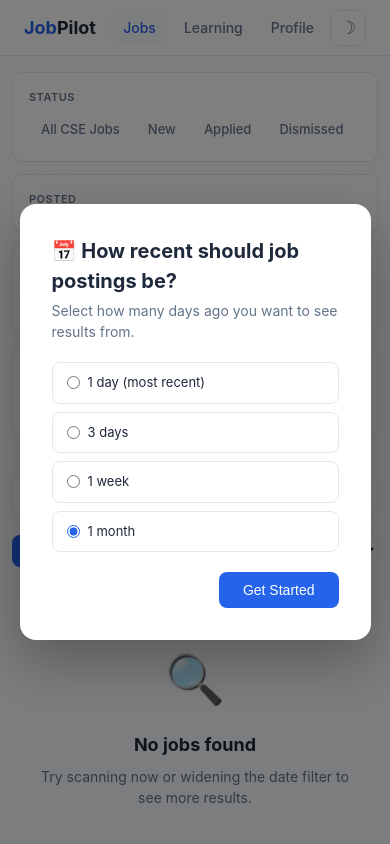
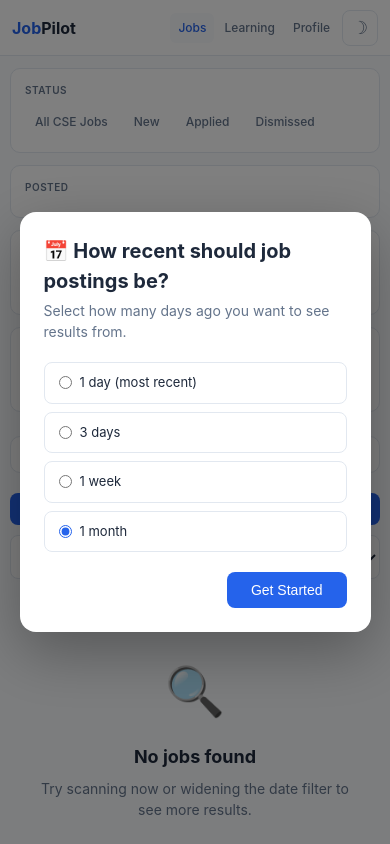
Before and after one commit to ssmugdho7/jobpilot, a Flask app: template app/web/templates/index.html in a window 390 px wide. Run offline with Flask 3, Linux system fonts and the light colour scheme; the template is opened without the code that fills it, so the values that code supplies are empty; parts of the project's set-up code (start-up, migrations or seed data) failed here and were passed over.

Commit message:
responsive: improve mobile layout for job cards, buttons, header, pagination, forms

```diff
--- a/app/web/templates/index.html
+++ b/app/web/templates/index.html
@@ -44,16 +44,17 @@
     a:hover { text-decoration: underline; }
 
     .header { background: var(--card); border-bottom: 1px solid var(--border); padding: 0 24px; height: 56px; display: flex; align-items: center; justify-content: space-between; position: sticky; top: 0; z-index: 100; }
-    .logo { font-size: 18px; font-weight: 700; color: var(--blue); }
+    .logo { font-size: 18px; font-weight: 700; color: var(--blue); flex-shrink: 0; }
     .logo span { color: var(--text); }
-    .header-right { display: flex; align-items: center; gap: 4px; }
-    .nav { display: flex; align-items: center; gap: 4px; }
-    .nav a { padding: 6px 12px; border-radius: 6px; font-size: 14px; color: var(--muted); font-weight: 500; }
+    .header-right { display: flex; align-items: center; gap: 4px; flex-shrink: 0; }
+    .nav { display: flex; align-items: center; gap: 2px; overflow-x: auto; scrollbar-width: none; -ms-overflow-style: none; }
+    .nav::-webkit-scrollbar { display: none; }
+    .nav a { padding: 6px 12px; border-radius: 6px; font-size: 14px; color: var(--muted); font-weight: 500; white-space: nowrap; }
     .nav a:hover { background: var(--bg); text-decoration: none; }
     .nav a.active { color: var(--blue); background: var(--bg); }
-    .theme-toggle { width: 36px; height: 36px; border-radius: 8px; border: 1px solid var(--border); background: var(--card); color: var(--muted); cursor: pointer; display: flex; align-items: center; justify-content: center; font-size: 18px; }
+    .theme-toggle { width: 36px; height: 36px; border-radius: 8px; border: 1px solid var(--border); background: var(--card); color: var(--muted); cursor: pointer; display: flex; align-items: center; justify-content: center; font-size: 18px; flex-shrink: 0; }
     .theme-toggle:hover { color: var(--text); border-color: var(--muted); }
-    .user-menu { display: flex; align-items: center; gap: 8px; margin-left: 8px; padding-left: 12px; border-left: 1px solid var(--border); }
+    .user-menu { display: flex; align-items: center; gap: 8px; margin-left: 8px; padding-left: 12px; border-left: 1px solid var(--border); flex-shrink: 0; }
     .user-menu .name { font-size: 13px; color: var(--muted); }
     .user-menu .logout { font-size: 13px; color: var(--muted); padding: 4px 10px; border-radius: 6px; }
     .user-menu .logout:hover { background: var(--red-bg); color: var(--red); text-decoration: none; }
@@ -111,12 +112,12 @@
     .followup-badge { display: inline-flex; align-items: center; gap: 4px; font-size: 11px; padding: 3px 10px; border-radius: 12px; background: var(--orange-bg, #fef3c7); color: var(--orange, #92400e); font-weight: 600; }
     .early-badge { display: inline-flex; align-items: center; gap: 4px; font-size: 11px; padding: 4px 12px; border-radius: 12px; background: #fff7ed; color: #c2410c; font-weight: 700; border: 1px solid #fdba74; letter-spacing: .2px; }
     [data-theme="dark"] .early-badge { background: #431407; color: #fdba74; border-color: #7c2d12; }
-    .gmail-btn { display: inline-flex; align-items: center; gap: 5px; padding: 6px 14px; border-radius: 8px; font-size: 13px; font-weight: 500; background: #1a73e8; color: #fff; border: none; cursor: pointer; }
+    .gmail-btn { display: inline-flex; align-items: center; justify-content: center; gap: 6px; padding: 10px 16px; border-radius: 8px; font-size: 14px; font-weight: 600; background: #1a73e8; color: #fff; border: none; cursor: pointer; min-height: 44px; }
     .gmail-btn:hover { background: #1557b0; text-decoration: none; color: #fff; }
-    .apply-now { display: inline-flex; align-items: center; gap: 5px; padding: 8px 18px; border-radius: 8px; font-size: 14px; font-weight: 600; background: #16a34a; color: #fff; border: none; cursor: pointer; animation: pulse 2s infinite; }
+    .apply-now { display: inline-flex; align-items: center; justify-content: center; gap: 6px; padding: 10px 18px; border-radius: 8px; font-size: 14px; font-weight: 600; background: #16a34a; color: #fff; border: none; cursor: pointer; animation: pulse 2s infinite; min-height: 44px; }
     .apply-now:hover { background: #15803d; text-decoration: none; color: #fff; }
     @keyframes pulse { 0%, 100% { box-shadow: 0 0 0 0 rgba(22,163,74,.4); } 50% { box-shadow: 0 0 0 8px rgba(22,163,74,0); } }
-    .status-select { padding: 6px 10px; border-radius: 8px; border: 1px solid var(--border); font-size: 13px; background: var(--card); color: var(--text); cursor: pointer; }
+    .status-select { padding: 8px 10px; border-radius: 8px; border: 1px solid var(--border); font-size: 14px; background: var(--card); color: var(--text); cursor: pointer; min-height: 44px; }
     .skill-gap { margin-top: 8px; margin-bottom: 12px; font-size: 12px; }
     .skill-gap .bar { height: 6px; border-radius: 3px; background: var(--border); overflow: hidden; margin-bottom: 4px; }
     .skill-gap .bar-fill { height: 100%; border-radius: 3px; background: var(--green); transition: width .3s; }
@@ -155,16 +156,49 @@
     .modal-actions .btn-primary { padding: 10px 24px; }
 
     @media (max-width: 768px) {
-      .layout { flex-direction: column; padding: 16px 12px 40px; }
+      .layout { flex-direction: column; padding: 16px 12px 40px; gap: 16px; }
       .sidebar { width: 100%; position: static; max-height: none; }
-      .sidebar-card .filter-list { flex-direction: row; flex-wrap: wrap; }
+      .sidebar-card .filter-list { flex-direction: row; flex-wrap: wrap; gap: 6px; }
+      .sidebar-card .filter-pill { padding: 8px 12px; font-size: 13px; border-radius: 10px; }
       .stats { gap: 8px; }
       .stat { min-width: 70px; padding: 10px 12px; }
       .stat .num { font-size: 18px; }
+      .job { padding: 16px; border-radius: 12px; }
+      .job-header { flex-direction: column; gap: 8px; }
+      .job-title { font-size: 18px; font-weight: 700; line-height: 1.35; }
+      .job-meta { gap: 8px 12px; font-size: 13px; }
+      .job-snippet { font-size: 14px; line-height: 1.6; margin-bottom: 14px; }
+      .job-actions { flex-direction: column; align-items: stretch; gap: 10px; }
+      .job-actions .btn, .job-actions .gmail-btn, .job-actions .apply-now, .job-actions .status-select { width: 100%; justify-content: center; text-align: center; }
+      .user-menu { display: none; }
+      .header { padding: 0 16px; height: 56px; }
+      .nav a { padding: 8px 10px; font-size: 13px; }
+      .toolbar { flex-direction: column; align-items: stretch; gap: 10px; }
+      .toolbar select { width: 100%; margin-left: 0; }
+      .pagination { gap: 8px; }
+      .page-link { min-width: 42px; height: 42px; font-size: 14px; border-radius: 10px; }
+      .company-links { flex-wrap: wrap; }
+      .company-links a { font-size: 12px; padding: 6px 10px; }
+      .skill-gap .labels { flex-direction: column; gap: 4px; }
+      .modal { padding: 24px; }
+    }
+
+    @media (max-width: 480px) {
+      .layout { padding: 12px 10px 32px; gap: 12px; }
       .job { padding: 14px; }
-      .job-header { flex-direction: column; gap: 6px; }
-      .job-actions { flex-direction: column; align-items: stretch; }
-      .user-menu { display: none; }
+      .job-title { font-size: 17px; }
+      .stat { min-width: 60px; padding: 8px 10px; }
+      .stat .num { font-size: 16px; }
+      .stat .label { font-size: 11px; }
+      .header { padding: 0 12px; }
+      .logo { font-size: 16px; }
+      .nav a { padding: 6px 8px; font-size: 12px; }
+      .sidebar-card { padding: 14px; }
+      .sidebar-card .label { font-size: 10px; }
+      .sidebar-card .filter-pill { padding: 7px 10px; font-size: 12px; }
+      .pagination { gap: 6px; }
+      .page-link { min-width: 38px; height: 38px; font-size: 13px; }
+      .job-actions { gap: 8px; }
     }
   </style>
 </head>
```
